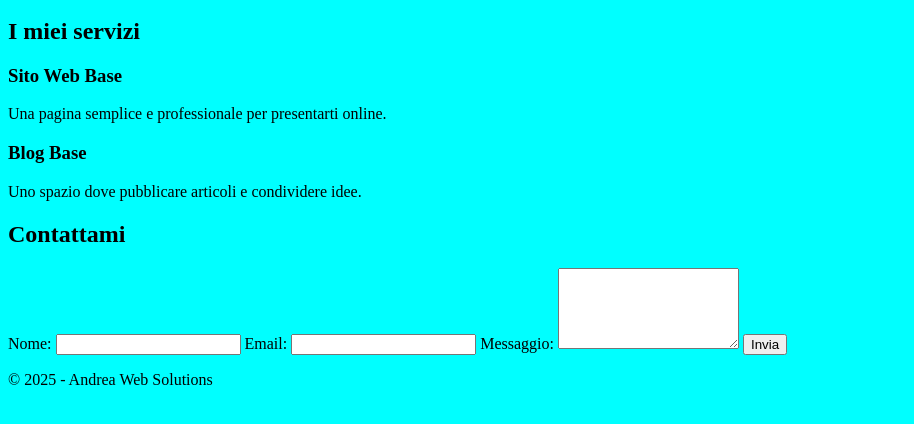
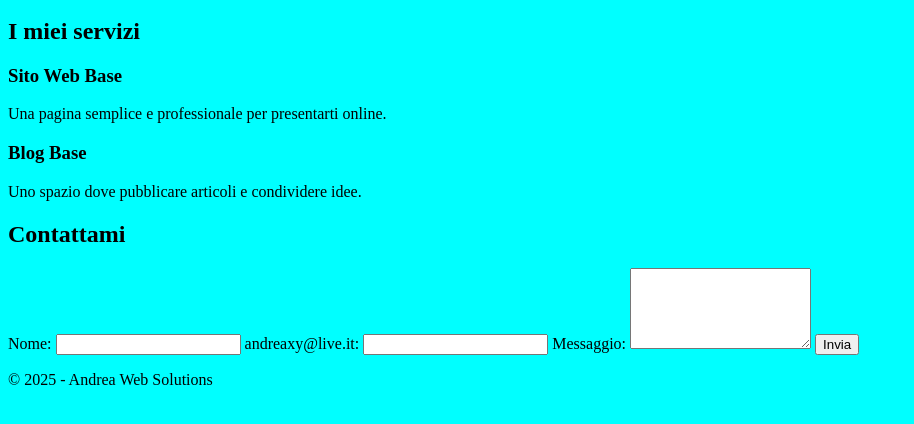
Before and after one commit to Verdino1234/web-blog, a plain HTML site: page index.html in a window 1280 px wide. Shown: the part 100-524 px from the top of the page, without its empty margins (0-914 px from the left). Drawn offline with Linux system fonts and the light colour scheme.

Commit message:
Update index.html

```diff
--- a/index.html
+++ b/index.html
@@ -37,7 +37,7 @@
         <label for="nome">Nome:</label>
         <input type="text" id="nome" name="nome" required>
 
-        <label for="email">Email:</label>
+        <label for="email">andreaxy@live.it:</label>
         <input type="email" id="email" name="email" required>
 
         <label for="messaggio">Messaggio:</label>
@@ -53,4 +53,5 @@
     <p>&copy; 2025 - Andrea Web Solutions</p>
   </footer>
 </body>
+
 </html>
```
